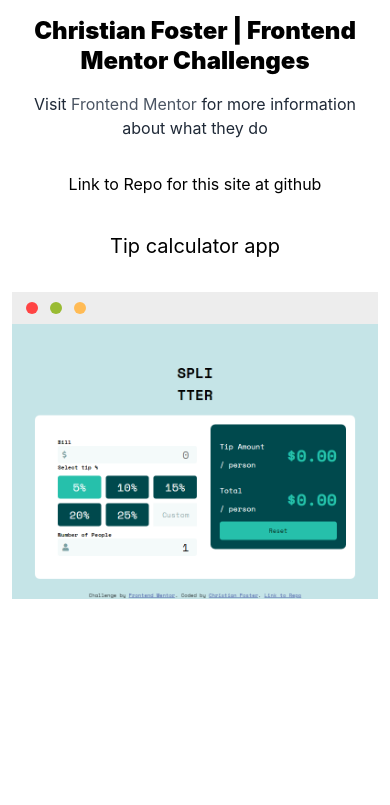
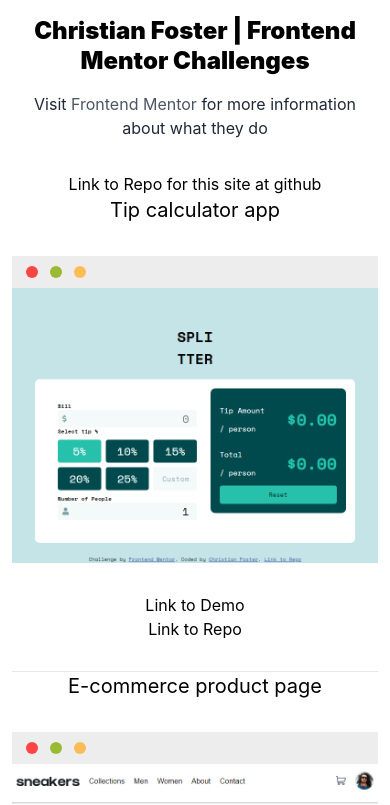
Before and after one commit to fosteeco/front-end-mentor-challenges-showcase, a React (Create React App) app: page / in a window 390 px wide. Shown: the top 805 px of the page. Built offline with nearby package versions, Linux system fonts and the light colour scheme.

Commit message:
Fixed spacing in mobile version

```diff
--- a/src/App.css
+++ b/src/App.css
@@ -31,3 +31,17 @@
   object-fit: contain;
   object-position: top;
 }
+
+@media screen and (max-width: 600px) {
+  .browser-mockup {
+    height: auto;
+    margin-bottom: 10px;
+  }
+  .hero-component {
+    min-height: auto;
+    gap: 20px;
+  }
+  .hero-component {
+    margin-bottom: 30px;
+  }
+}
```
